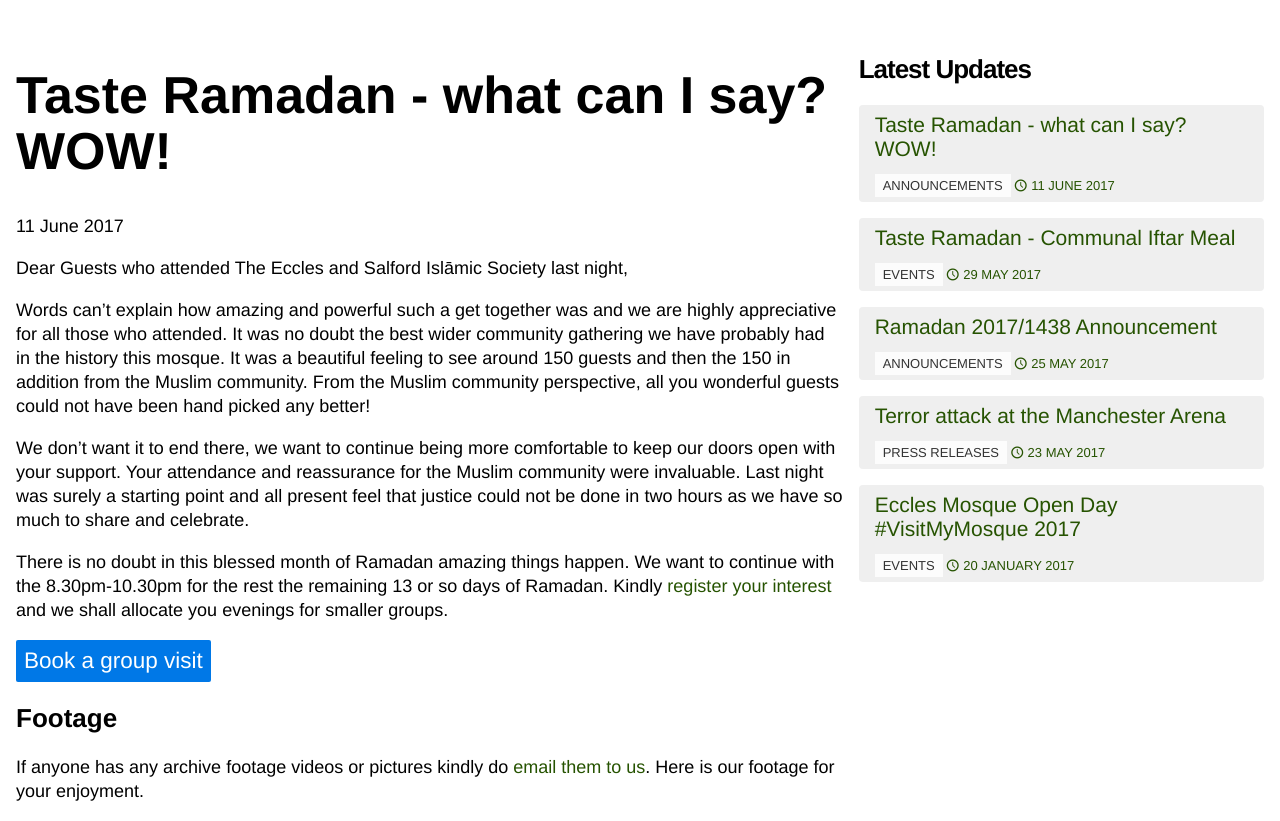
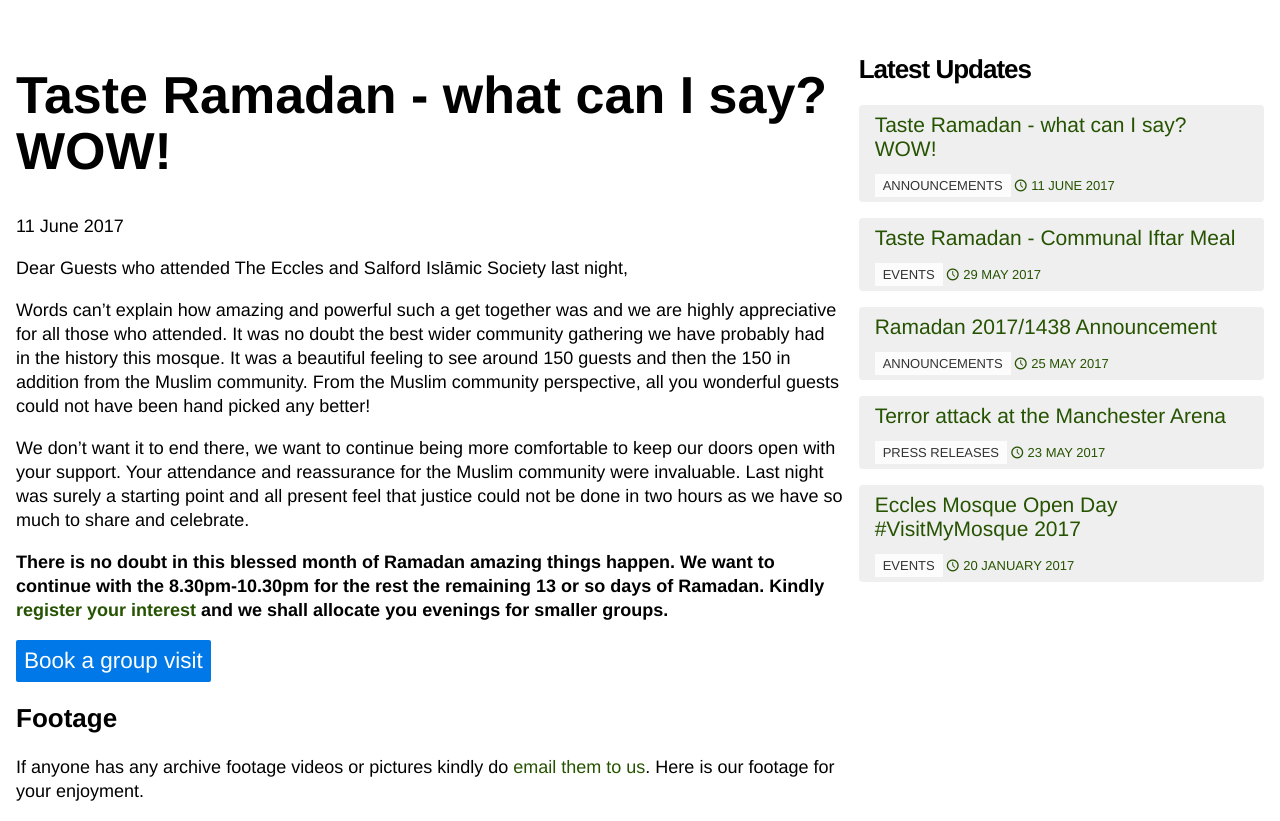
Before and after one commit to ecclesmosque/ecclesmosque.github.io, a Jekyll site: the page built from announcements/_posts/2017-06-11-taste-ramadan-2017.md, in a window 1280 px wide. Shown: the part 182-1003 px from the top of the page. Built offline with Jekyll 4.4.1, drawn with Linux system fonts in a browser that asks for light colours; a script that is not in the unit is left out; grey boxes are pictures that could not be loaded.

Commit message:
Update formatting

```diff
--- a/announcements/_posts/2017-06-11-taste-ramadan-2017.md
+++ b/announcements/_posts/2017-06-11-taste-ramadan-2017.md
@@ -11,7 +11,7 @@ Words can't explain how amazing and powerful such a get together was and we are
 
 We don't want it to end there, we want to continue being more comfortable to keep our doors open with your support. Your attendance and reassurance for the Muslim community were invaluable. Last night was surely a starting point and all present feel that justice could not be done in two hours as we have so much to share and celebrate.
 
-There is no doubt in this blessed month of Ramadan amazing things happen. We want to continue with the 8.30pm-10.30pm for the rest the remaining 13 or so days of Ramadan. Kindly [register your interest](https://goo.gl/forms/Y7lKRZAqASM31nFT2) and we shall allocate you evenings for smaller groups.
+**There is no doubt in this blessed month of Ramadan amazing things happen. We want to continue with the 8.30pm-10.30pm for the rest the remaining 13 or so days of Ramadan. Kindly [register your interest](https://goo.gl/forms/Y7lKRZAqASM31nFT2) and we shall allocate you evenings for smaller groups.**
 
 <a href="https://goo.gl/forms/Y7lKRZAqASM31nFT2" target="_new" class="em-button em-button-primary em-button-xlarge">Book a group visit</a>
 
@@ -33,8 +33,6 @@ Finally, as you can see we try to be a very inclusive mosque trying to be in ser
 We look forward to your responses and seeing you again very soon.
 
 
-
-
 Yours truly,
 
 Tahir Mahmood<br />
```
